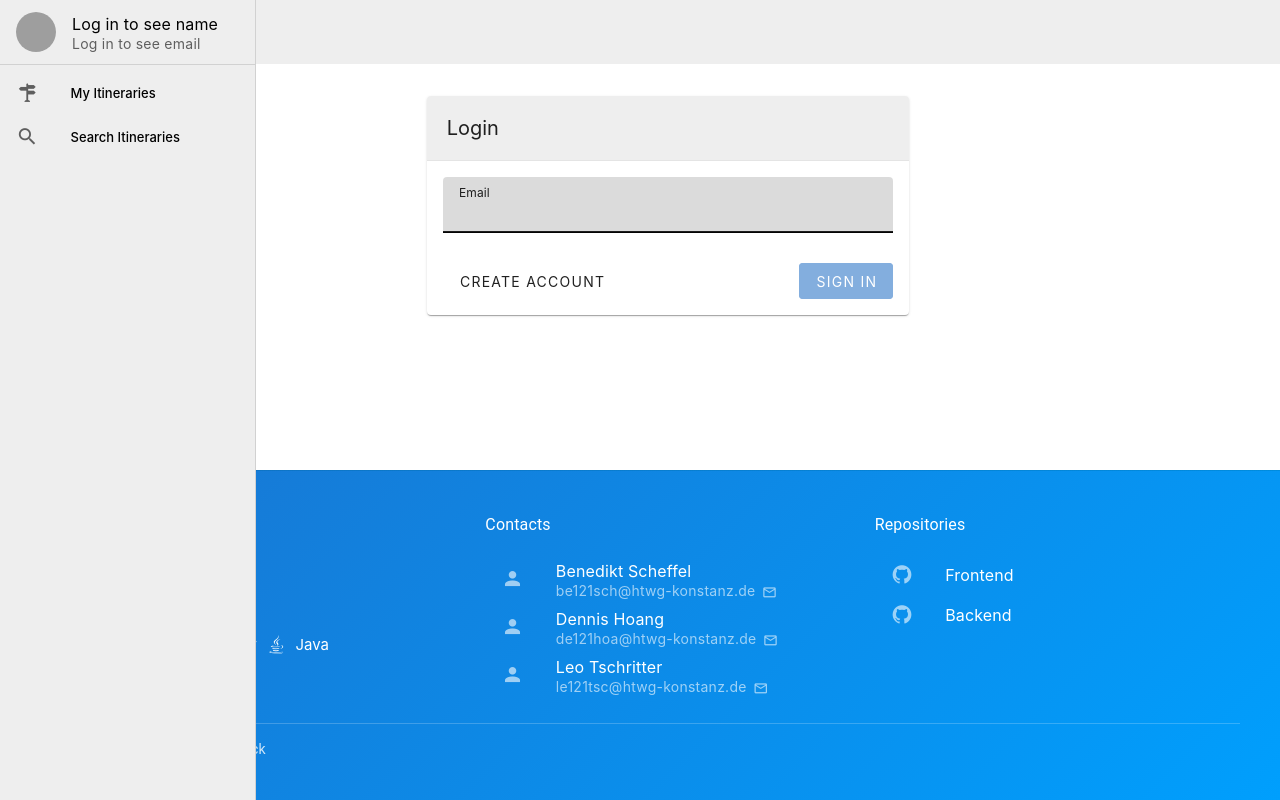
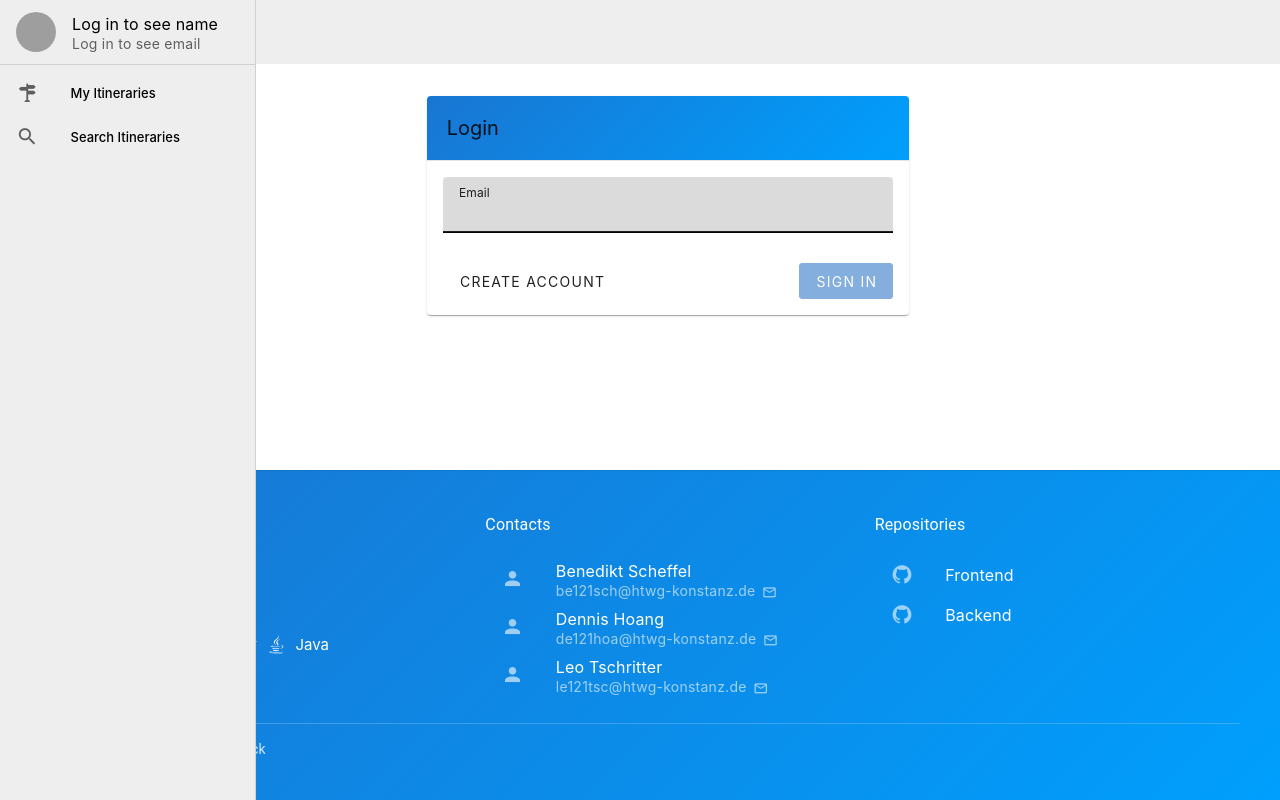
Before and after one commit to leotschritter/cad-frontend, a Vue app: page /login in a window 1280 px wide. Built offline with nearby package versions, Linux system fonts and the light colour scheme; grey boxes are pictures that could not be loaded; the HTML template or start-up script is replaced by a standard one.

Commit message:
design: nicer colors; better footer position

```diff
--- a/src/assets/main.css
+++ b/src/assets/main.css
@@ -18,3 +18,7 @@ a,
     background-color: hsla(160, 100%, 37%, 0.2);
   }
 }
+
+.v-card header.v-toolbar {
+  background: linear-gradient(135deg, #1976d2 0%, #009ffd 100%) !important;
+}
--- a/src/components/AppFooter.vue
+++ b/src/components/AppFooter.vue
@@ -108,6 +108,7 @@ export default defineComponent({
 .footer-styles {
   background: linear-gradient(135deg, #1976d2 0%, #009ffd 100%);
   color: white;
+  position: absolute;
 }
 
 .opacity-80 { opacity: .8; }
```
